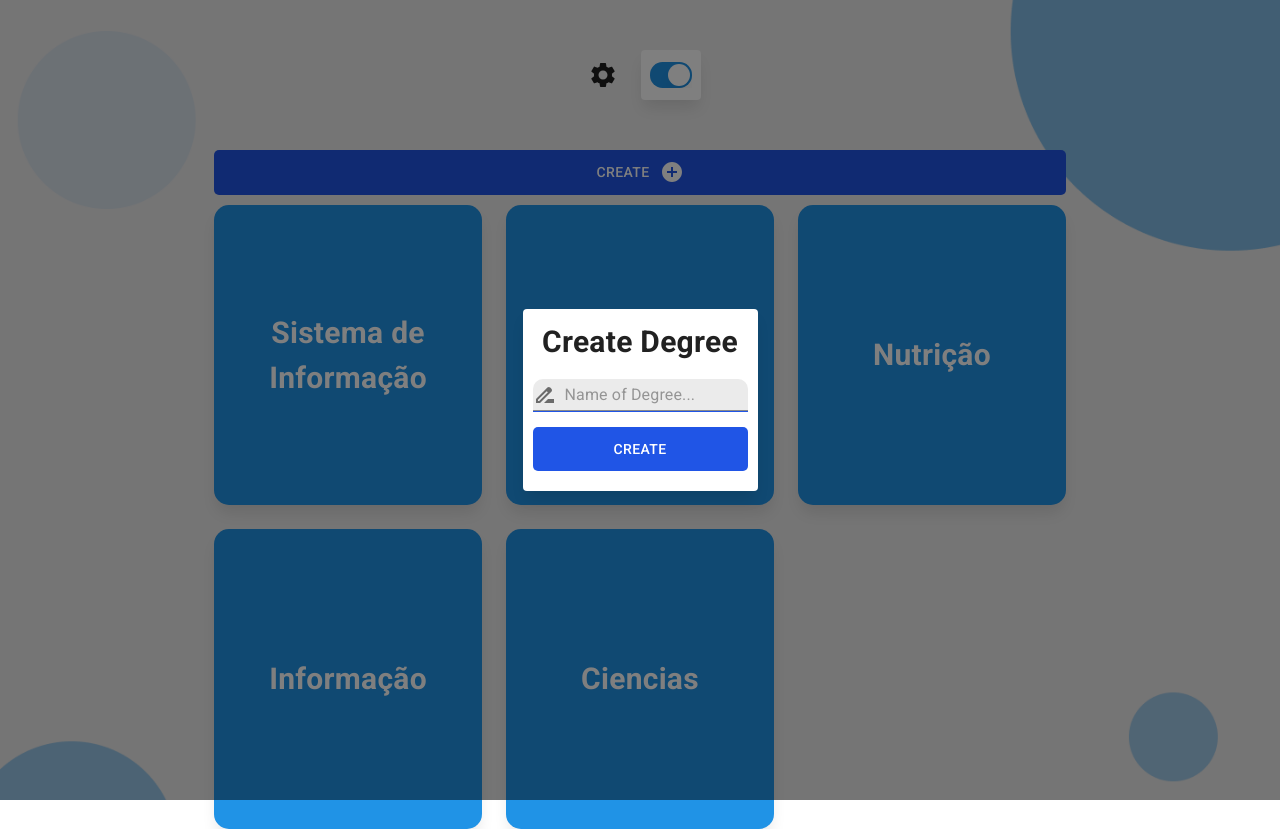
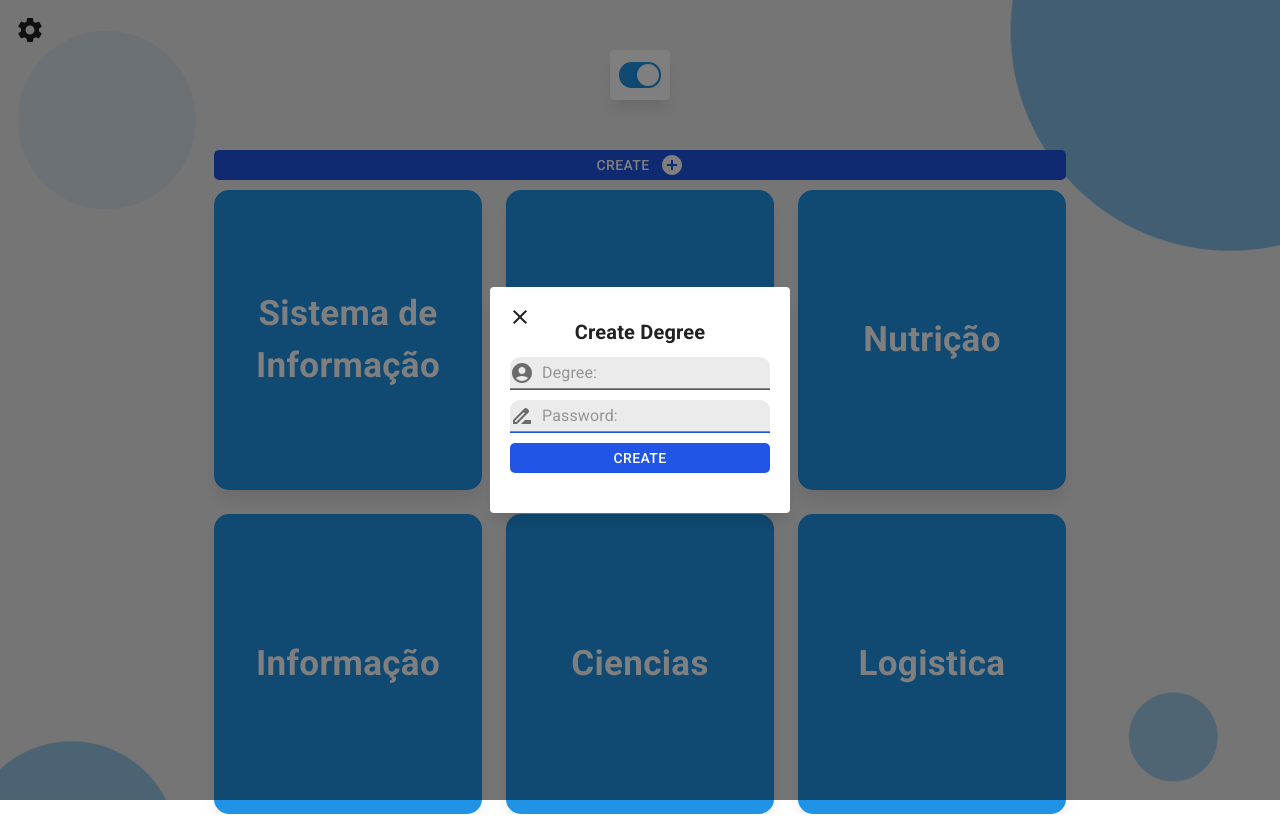
Before and after one commit to daviBorges2003/React-Project, a React (Create React App) app: page / in a window 1280 px wide. Both pictures are taken after a click on the button "CREATE". Built offline with nearby package versions, Linux system fonts and the light colour scheme; data requests are answered from the project's data file.

Commit message:
Update Components

```diff
--- a/src/components/atoms/Texts/TitleTexts.jsx
+++ b/src/components/atoms/Texts/TitleTexts.jsx
@@ -4,15 +4,15 @@ import { Typography } from '@mui/material';
 
 const TitleText = styled(Typography)(({ theme }) => ({
   color: ({ color }) => (color || theme.palette.text),
-  fontSize: '30px',
+  fontSize: ({ font }) => (font || '35px'),
   textWrap: 'wrap',
   textAlign: 'center',
   fontWeight: 'bolder',
 }));
 
-function TitleTexts({ children, color }) {
+function TitleTexts({ children, color, font }) {
   return (
-    <TitleText color={color}>
+    <TitleText fontSize={font} color={color}>
       {children}
     </TitleText>
   );
--- a/src/components/moleculas/Buttons/ButtonsPadrao.jsx
+++ b/src/components/moleculas/Buttons/ButtonsPadrao.jsx
@@ -4,6 +4,7 @@ import React from 'react';
 
 const CustomButtons = styled(Button)(({ theme }) => ({
   width: '100%',
+  height: '30px',
   padding: '10px',
   marginBottom: '10px',
   borderRadius: '5px',
--- a/src/components/moleculas/Buttons/ConfButton.jsx
+++ b/src/components/moleculas/Buttons/ConfButton.jsx
@@ -3,6 +3,11 @@ import { IconButton } from '@mui/material';
 import { styled } from '@mui/material/styles';
 
 const IconButtonCustom = styled(IconButton)(({ theme }) => ({
+  position: 'absolute',
+  top: '5px',
+  left: '5px',
+  width: '50px',
+  height: '50px',
   backgroundColor: theme.palette.primary.card,
   borderRadius: '50px',
   color: theme.palette.text.primary,
--- a/src/components/organisms/Card/CardPadrao.jsx
+++ b/src/components/organisms/Card/CardPadrao.jsx
@@ -27,7 +27,7 @@ function CardPadrao({ properties, click }) {
         onClick={click}
         className="CardEffects"
       >
-        <TitleTexts color="#fff">
+        <TitleTexts font="35px" color="#fff">
           {properties.Degree_Name}
         </TitleTexts>
       </CustomCard>
--- a/src/components/organisms/Modal/CreateModal/Modal.jsx
+++ b/src/components/organisms/Modal/CreateModal/Modal.jsx
@@ -1,16 +1,47 @@
-import React from 'react';
+import React, { useState } from 'react';
 import {
   Modal, Card,
 } from '@mui/material';
 
+import CloseIcon from '@mui/icons-material/Close';
 import DriveFileRenameOutlineIcon from '@mui/icons-material/DriveFileRenameOutline';
+import AccountCircleIcon from '@mui/icons-material/AccountCircle';
+
 import TitleTexts from '../../../atoms/Texts/TitleTexts';
 import ButtonsPadrao from '../../../moleculas/Buttons/ButtonsPadrao';
 import InputText from '../../../moleculas/Inputs/inputText';
+import ConfButton from '../../../moleculas/Buttons/ConfButton';
+import StatusBar from '../../../moleculas/StatusBox';
 
 function ModalCreate({
-  open,
+  open, close,
 }) {
+  const [nome, setNome] = useState('');
+  const [password, setPassword] = useState('');
+  const [status, setStatus] = useState();
+
+  const values = {
+    Degree_Name: nome,
+    Password: password,
+    classes: [],
+  };
+
+  const CreateDegree = async () => {
+    const response = await fetch('http://localhost:3000/Degree', {
+      method: 'POST',
+      headers: { 'Content-Type': 'application/json' },
+      body: JSON.stringify(values),
+    });
+
+    if (!response.ok) return setStatus(false);
+
+    setStatus(true);
+
+    const ResJson = await response.json();
+    console.log(ResJson);
+    return ResJson;
+  };
+
   return (
     <Modal
       open={open}
@@ -18,22 +49,32 @@ function ModalCreate({
         display: 'flex',
         alignItems: 'center',
         justifyContent: 'center',
-        gap: '15px',
         width: '100vw',
         height: '100vh',
       }}
     >
       <Card sx={{
-        padding: '10px',
+        width: '300px',
+        padding: '30px 20px ',
+        position: 'absolute',
         display: 'flex',
+        gap: '10px',
         flexDirection: 'column',
         justifyContent: 'center',
-        gap: '15px',
       }}
       >
-        <TitleTexts>Create Degree</TitleTexts>
-        <InputText place="Name of Degree..." icon={<DriveFileRenameOutlineIcon />} />
-        <ButtonsPadrao>Create</ButtonsPadrao>
+        <ConfButton click={close}><CloseIcon /></ConfButton>
+        <TitleTexts font="20px">Create Degree</TitleTexts>
+        <InputText change={(e) => setNome(e.target.value)} type="text" place="Degree:" icon={<AccountCircleIcon />} />
+        <InputText change={(e) => setPassword(e.target.value)} type="password" place="Password:" icon={<DriveFileRenameOutlineIcon />} />
+        <ButtonsPadrao click={() => CreateDegree()}>Create</ButtonsPadrao>
+        {status && (
+        <StatusBar>
+          <TitleTexts>
+            correct
+          </TitleTexts>
+        </StatusBar>
+        )}
       </Card>
     </Modal>
   );
--- a/src/mock/db.json
+++ b/src/mock/db.json
@@ -84,6 +84,12 @@
           "CreateBy": "Joseph Climber"
         }
       ]
+    },
+    {
+      "id": "98c6",
+      "Degree_Name": "Logistica",
+      "Password": "4185",
+      "classes": []
     }
   ]
 }
--- a/src/templates/home/App.jsx
+++ b/src/templates/home/App.jsx
@@ -25,18 +25,17 @@ function Home() {
 
   useEffect(() => {
     Api();
-  }, []);
+  }, [!modal]);
 
   return (
     <Box
-      onMouseLeave={() => setModal(false)}
       sx={{
         flexGrow: 1,
         width: '100%',
         height: '100%',
       }}
     >
-      <ModalCreate open={modal} />
+      <ModalCreate close={() => setModal(false)} open={modal} />
       <ButtonsPadrao click={() => setModal(true)}>
         Create
         <AddCircleIcon />
```
